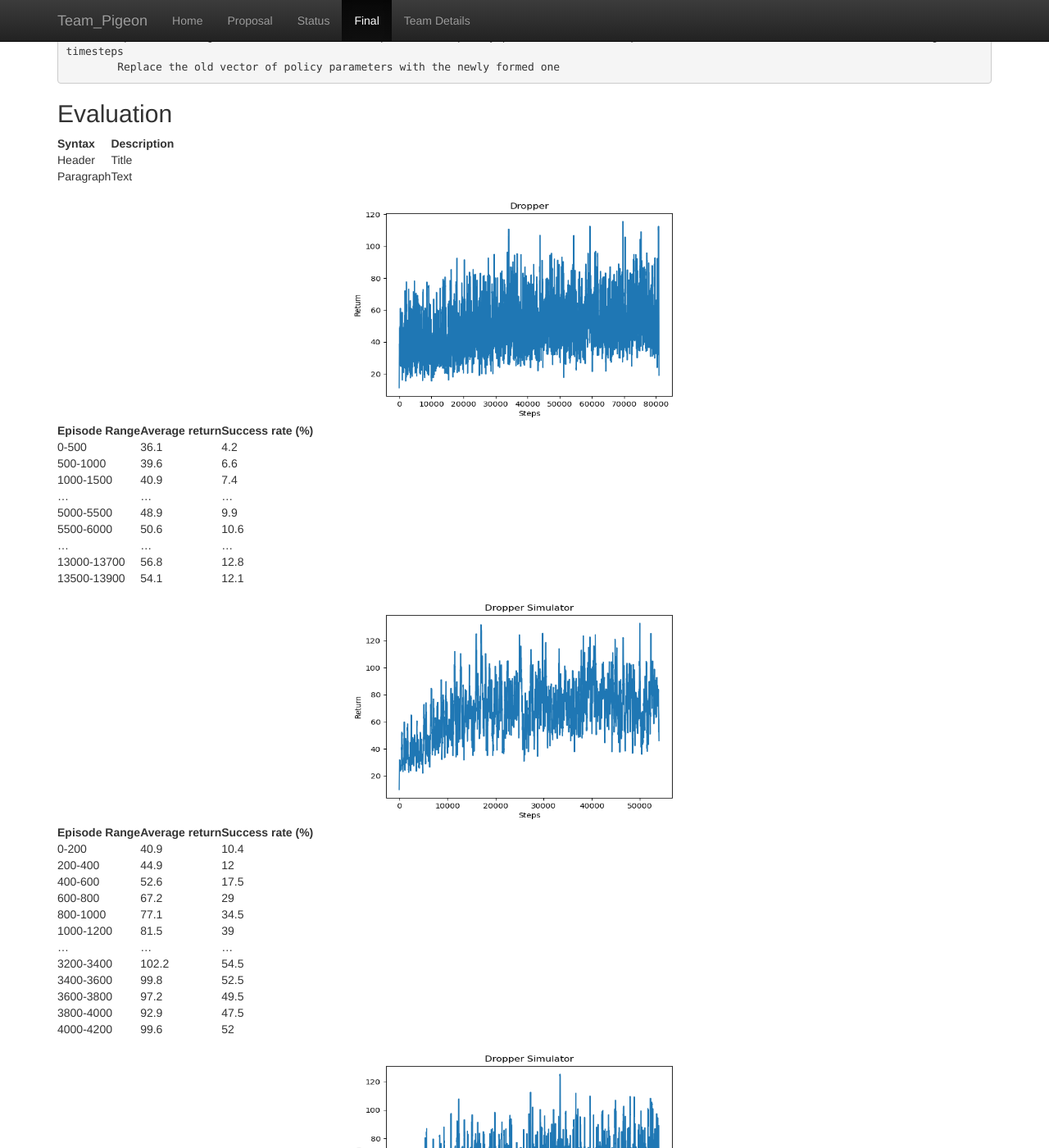
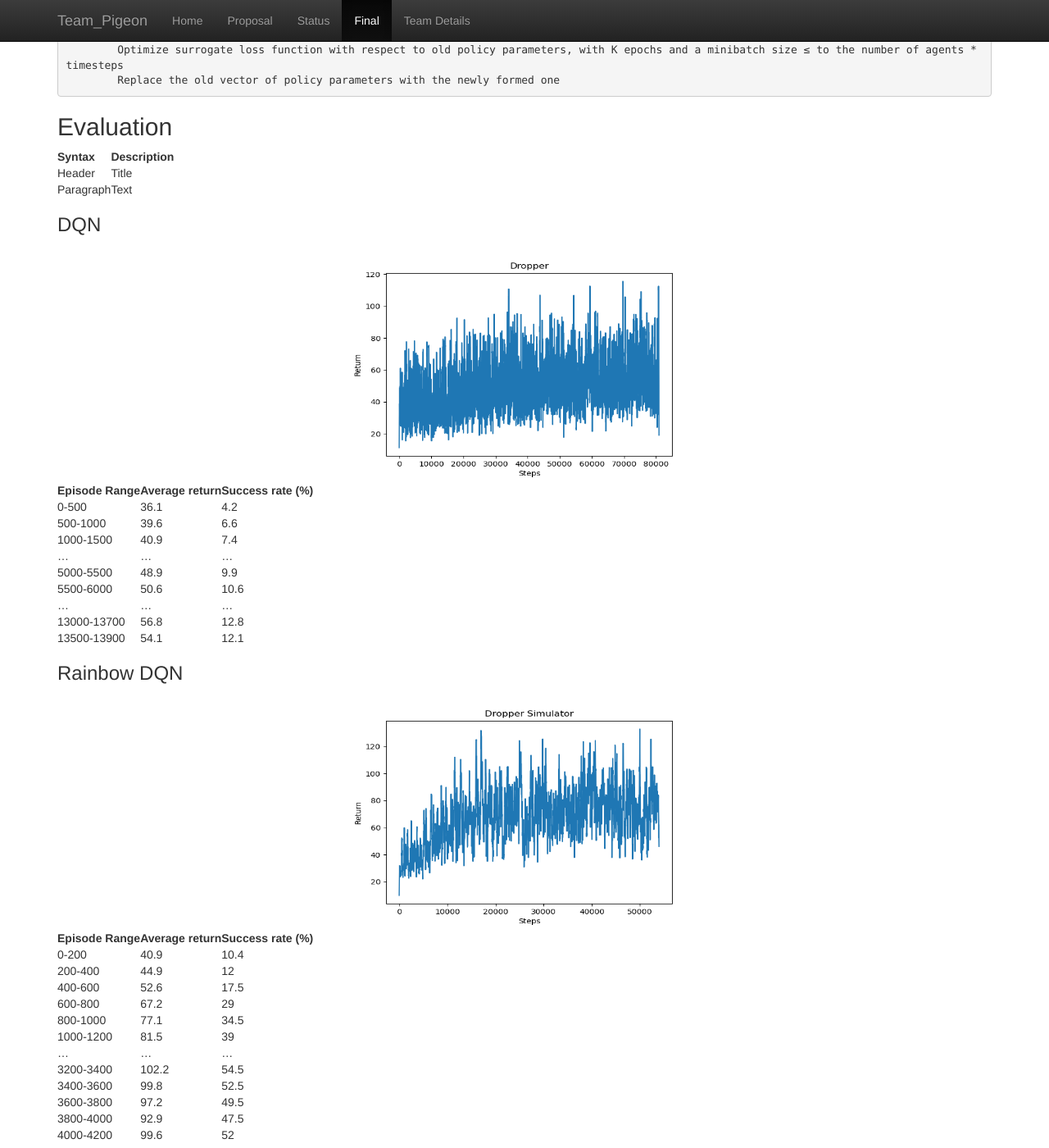
Before and after one commit to shanshs/Team-Pigeon, a Jekyll site: the page built from docs/final.md, in a window 1280 px wide and 1400 px high, scrolled down 2212 px. Shown: the whole window at 82% size. Built offline with Jekyll 4.4.1, drawn with Linux system fonts in a browser that asks for light colours; formulas are drawn with MathJax 3.

Commit message:
Update final.md

```diff
--- a/docs/final.md
+++ b/docs/final.md
@@ -91,7 +91,7 @@ We also experimented with one approach as an extension to DQN: Rainbow DQN, a co
 Essentially, Rainbow DQN is a dubbed term of a combination of extensions of DQN. These include the following: Double Q-learning, prioritized replay, dueling networks, multi-step learning, distributional reinforcement learning, and noisy neural network stream. A more in-depth explanation of these terms are included in the research paper in our [source](https://arxiv.org/pdf/1710.02298.pdf) .
 
 
-#### PPO
+### PPO
 
 We also experimented another reinforcement learning algorithm called Proximal Policy Optimization (PPO) using the Ray RLlib library. PPO explores by sampling actions according to its latest version of its stochastic policy. This randomness depends on the initial conditions of the environment. The stochastic policy eventually becomes less random and encourages the agent to utilize paths to rewards it has found already.
 
@@ -114,6 +114,7 @@ For each episode:
 | Header      | Title       |
 | Paragraph   | Text        |
 
+### DQN
 
 <div style="text-align:center"><img src="returns_torch_dqn.png" width="450" height="290"/></div>
 
@@ -128,6 +129,8 @@ For each episode:
 | ... 	| ... 	| ... 	|
 | 13000-13700 	| 56.8 	| 12.8 	|
 | 13500-13900 	| 54.1 	| 12.1 	|
+
+### Rainbow DQN
 
 <div style="text-align:center"><img src="returns-dqn-rainbow.png" width="450" height="290"/></div>
 
```
Also changed, not shown: other parts of docs/final.md (+2 -0 lines).
